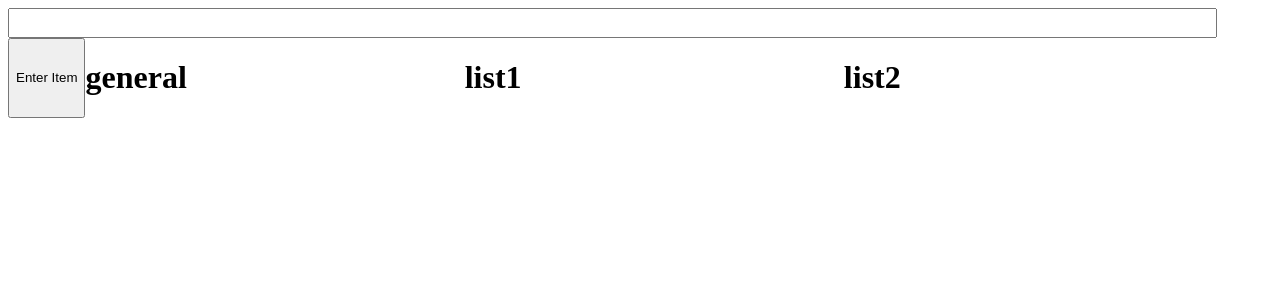
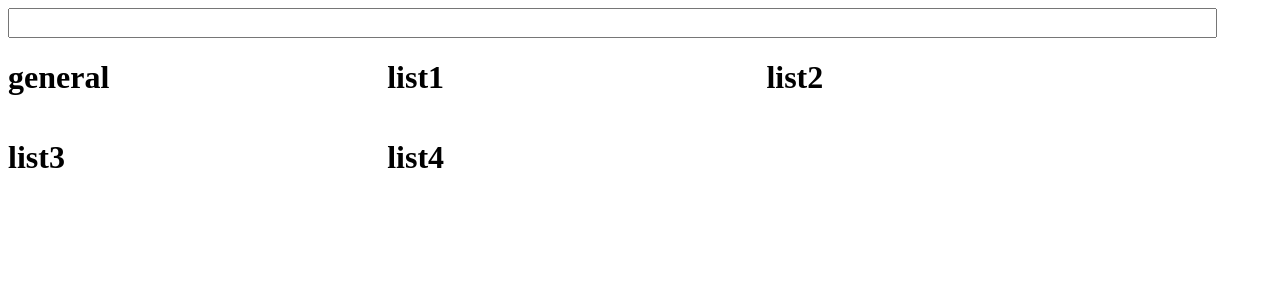
Before and after one commit to juliehutchinson001/javascript_practice, a React (Create React App) app in the folder git-flow/todo-list/: page / in a window 1280 px wide. Shown: the top 300 px of the page. Built offline with nearby package versions, Linux system fonts and the light colour scheme.

Commit message:
feat: add onEnter feature for the input

```diff
--- a/git-flow/todo-list/src/App.js
+++ b/git-flow/todo-list/src/App.js
@@ -12,12 +12,15 @@ class App extends Component {
                 general: [],
                 list1: [],
                 list2: [],
+                list3: [],
+                list4: []
             },
         };
     }
 
     updateInputValue(event) {
-        this.setState({ input: { value: event.target.value } });
+        const notEmpty = event.target.value !== '';
+        notEmpty && this.setState({ input: { value: event.target.value } });
     }
 
     addItemToList(itemToInsert, list) {
@@ -34,22 +37,31 @@ class App extends Component {
         });
     }
 
+    updateListOnEnter(event) {
+        //onKeyPress tracks the 'enter' key to update the general list
+        const userSearchTerm = this.state.input.value;
+        const enterKeyWasPressed = event.key === 'Enter' || event.keyCode === 13;
+        const notEmpty = event.target.value !== '';
+
+
+        if(notEmpty && enterKeyWasPressed) {
+            this.addItemToList(userSearchTerm, 'general')
+        }
+
+    }
+
     render() {
         return (
             <main className="app" >
                 <input
                     className="app__input"
-                    onInput={event => this.updateInputValue(event)}
-                    value={this.state.input.value}
+                    onKeyPress={ event => this.updateListOnEnter(event) }
+                    onInput={ event => this.updateInputValue(event) }
+                    value={ this.state.input.value }
                 />
-                <button
-                    onClick={() => this.addItemToList(this.state.input.value, 'general')}
-                >
-                    Enter Item
-                </button>
                 <ListsContainer
-                    lists={this.state.lists}
-                    addItemToList={(item, list) => this.addItemToList(item, list)}
+                    lists={ this.state.lists }
+                    addItemToList={ (item, list) => this.addItemToList(item, list) }
                 />
             </main>
         );
--- a/git-flow/todo-list/src/Components/options.js
+++ b/git-flow/todo-list/src/Components/options.js
@@ -9,6 +9,8 @@ const Options = ({ items, addItemToList }) => {
                 <option value='general'>General</option>
                 <option value='list1'>List1</option>
                 <option value='list2'>List2</option>
+                <option value='list3'>List1</option>
+                <option value='list4'>List2</option>
             </select>
         </li>
     ));
```
